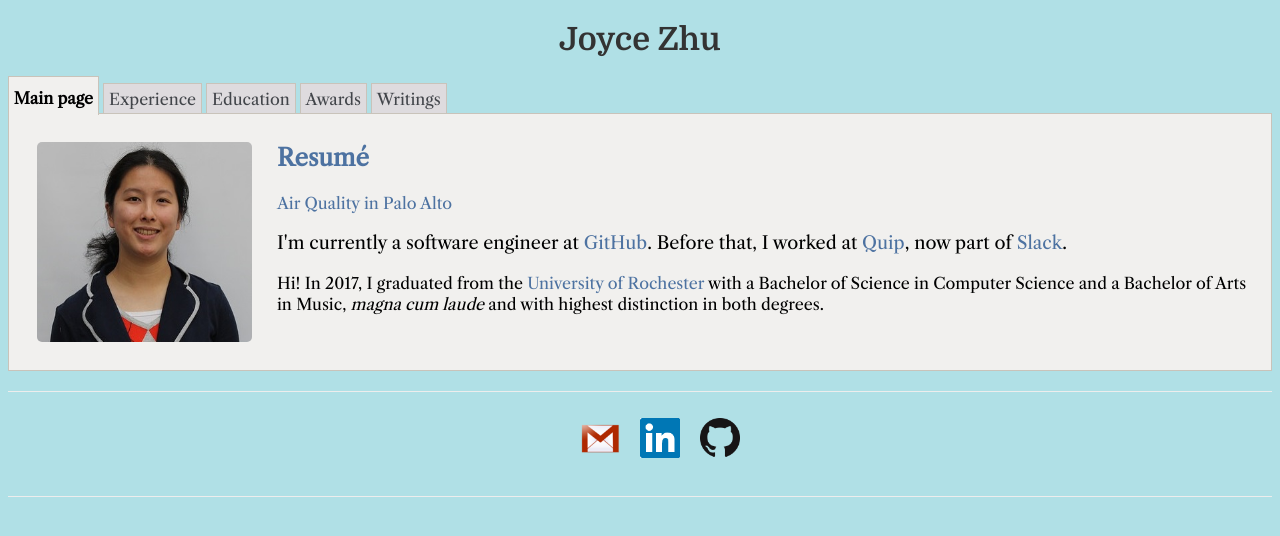
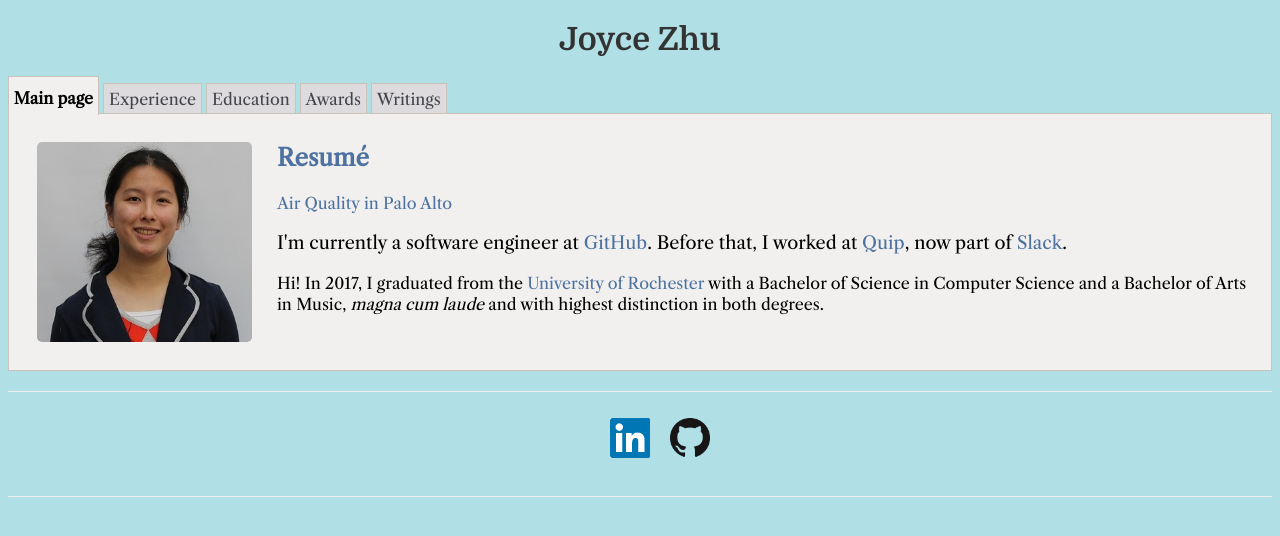
Before and after one commit to JoyceZhu/JoyceZhu.github.io, a plain HTML site: page index.html in a window 1280 px wide. Drawn offline with nearby package versions, Linux system fonts and the light colour scheme.

Commit message:
update website

```diff
--- a/index.html
+++ b/index.html
@@ -124,7 +124,6 @@
   <footer class="footer">
     <div class="footer-container">
      <ul class="hList footer-icons">
-      <li><a href="mailto:joyceqzhu@gmail.com" target="_blank" title="Email"><img src="email.png" alt="Email"></a></li>
       <li><a href="https://www.linkedin.com/in/joyce-zhu-57a036a1" target="_blank" title="LinkedIn"><img src="In-2C-66px-R.png" alt="LinkedIn"></a></li>
       <li><a href="http://github.com/JoyceZhu" target="_blank" title="GitHub"><img src="GitHub-Mark-64px.png" alt="GitHub"></a></li>
      </ul>
```
